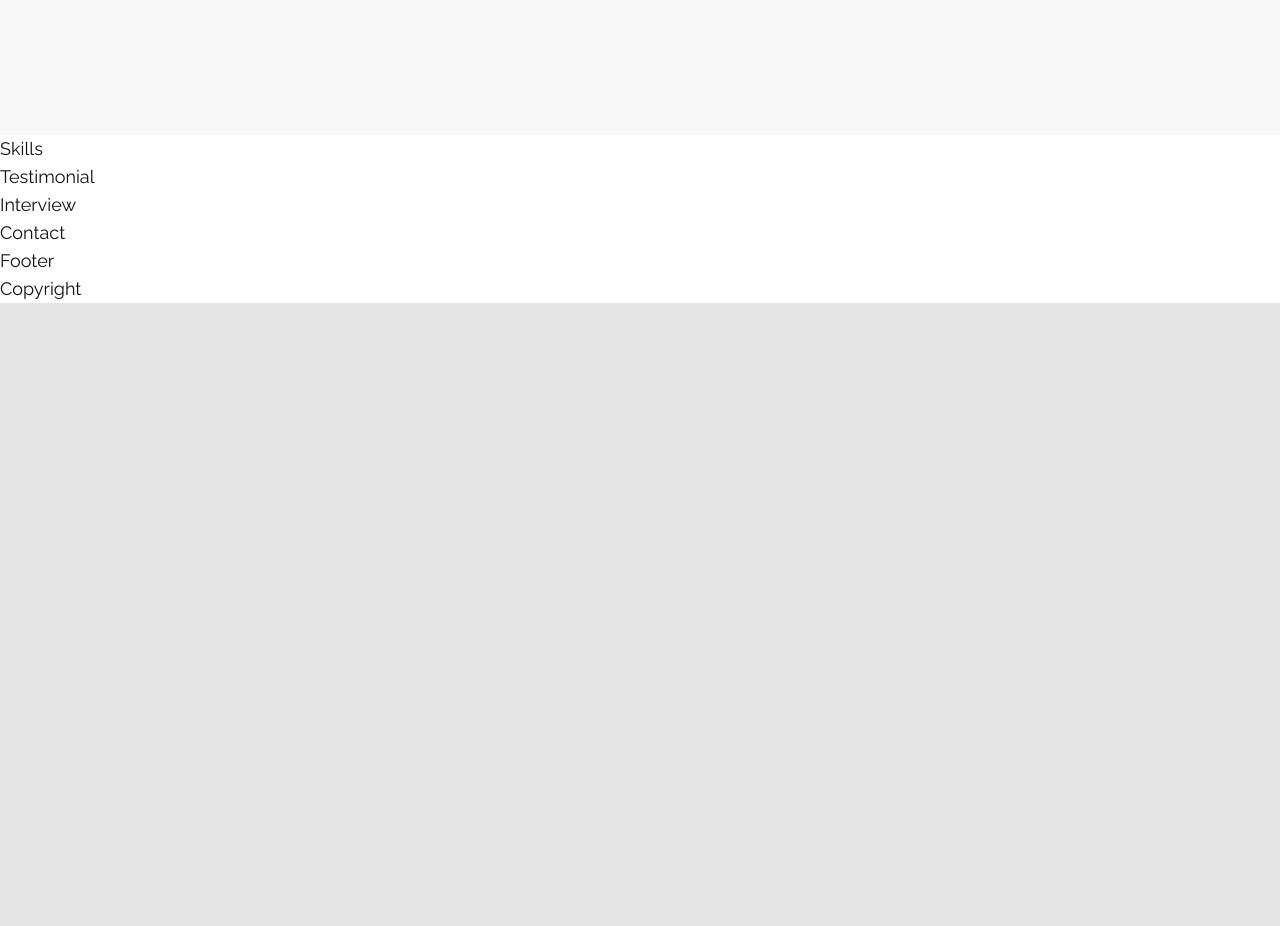
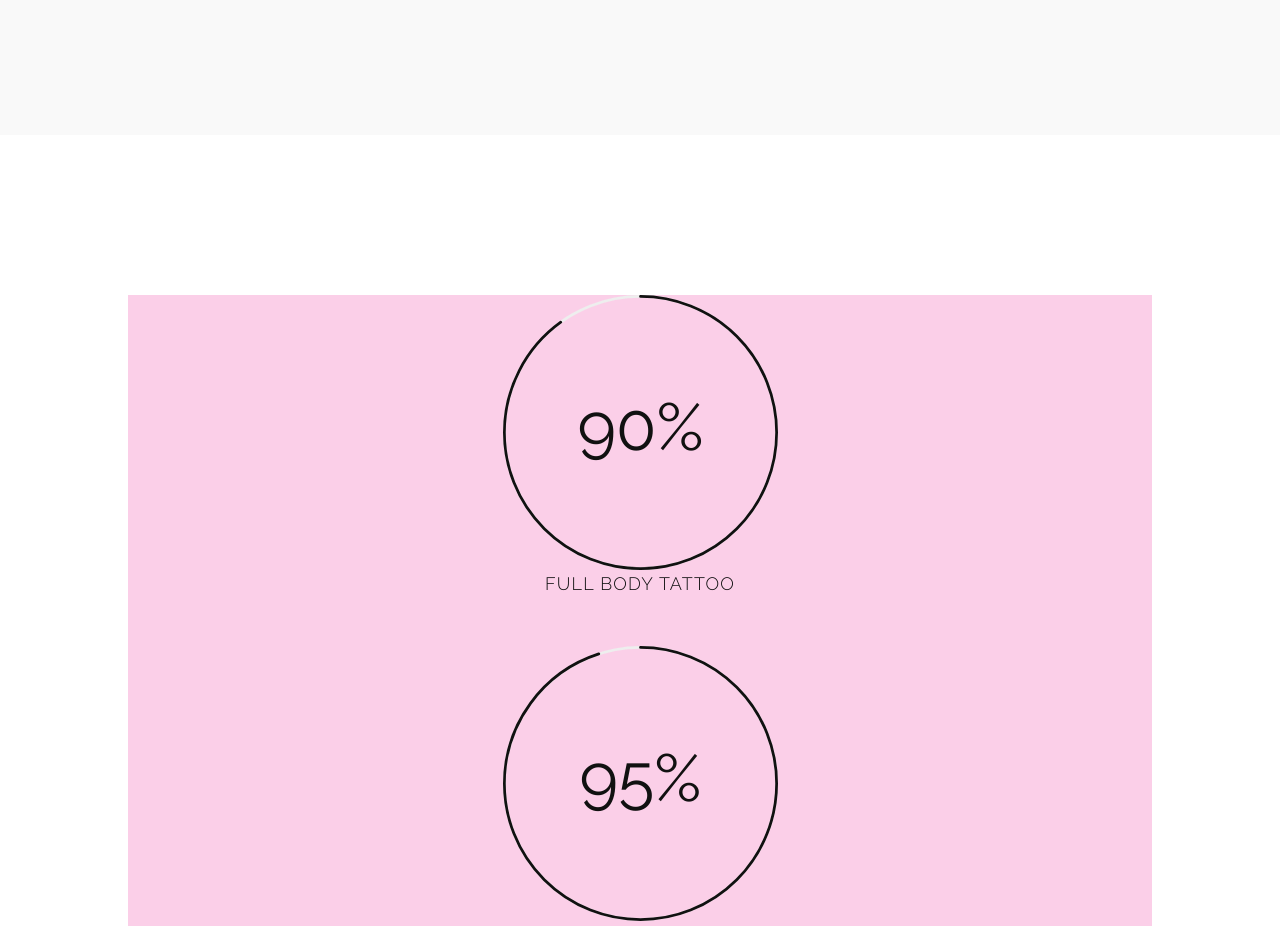
Before and after one commit to Barbatossifiruz/Tattoo-webProject, a React (Create React App) app: page / in a window 1280 px wide. Shown: the part 1720-2646 px from the top of the page. Before the commit the page ends 2023 px from the top, so only its background shows below. Built offline with nearby package versions, Linux system fonts and the light colour scheme; the HTML template or start-up script is replaced by a standard one; a web font is replaced by a local one.

Commit message:
add the progressbar

```diff
--- a/src/components/Skills.js
+++ b/src/components/Skills.js
@@ -1,7 +1,135 @@
-import React from 'react';
+import React, { useState, useEffect } from "react";
+
+import { useMemo } from "react";
+
+//* UseView Hook
+import { useInView } from "react-intersection-observer";
+
+//* React Circular
+import { CircularProgressbar } from "react-circular-progressbar";
+
+//* React circular styles
+import "react-circular-progressbar/dist/styles.css";
+
+//* import Motion
+import { motion } from "framer-motion";
+
+//* import fade in
+import { fadeIn } from "../variants";
 
 const Skills = () => {
-  return <div>Skills</div>;
+    // //! Destructure useInView Hook
+    const { ref, inView } = useInView({
+        threshold: 0.2,
+    });
+
+    //! Full body (%) tattoo state
+    const [fullBody, setFullBody] = useState(0);
+    //! irezumi  (%) tattoo state
+    const [irezumi, setIrezumi] = useState(0);
+    //! old School (%) tattoo state
+    const [oldSchool, setOldSchool] = useState(0);
+    //! Realism (%) tattoo state
+    const [realism, setRealism] = useState(0);
+
+    // useEffect(() => {
+    //     if (inView) {
+    //         setTimeout(() => {
+    //             //* FullBody - line (90%)
+    //             setFullBody((prevFullBody) => (prevFullBody < 90 ? prevFullBody + 1 : prevFullBody));
+    //             //* Irezumi - line (95%)
+    //             setIrezumi((prevIrezumi) => (prevIrezumi < 95 ? prevIrezumi + 1 : prevIrezumi));
+    //             //* OldSchool - line (70%)
+    //             setOldSchool((prevOldSchool) => (prevOldSchool < 70 ? prevOldSchool + 1 : prevOldSchool));
+    //             //* Realism - line (80%)
+    //             setRealism((prevRealism) => (prevRealism < 80 ? prevRealism + 1 : prevRealism));
+    //         }, 50);
+    //     } else {
+    //         setFullBody(0);
+    //         setIrezumi(0);
+    //         setOldSchool(0);
+    //         setRealism(0);
+    //     }
+    // }, [inView, fullBody, irezumi, oldSchool, realism]);
+
+    useEffect(() => {
+        if (inView) {
+            setTimeout(() => {
+                if (fullBody < 90) {
+                    setFullBody(fullBody + 1);
+                }
+                if (irezumi < 95) {
+                    setIrezumi(irezumi + 1);
+                }
+                if (oldSchool < 70) {
+                    setOldSchool(oldSchool + 1);
+                }
+                if (realism < 75) {
+                    setRealism(realism + 1);
+                }
+            }, 50);
+        } else {
+            setFullBody(0);
+            setIrezumi(0);
+            setOldSchool(0);
+            setRealism(0);
+        }
+    }, [inView, fullBody, irezumi, oldSchool, realism]);
+
+    //! Circular progressbar styles
+    const styles = {
+        path: {
+            stroke: "#111111",
+        },
+        trail: {
+            stroke: "#eeeeee",
+        },
+        text: {
+            fill: "#111111",
+            fontSize: "24px",
+        },
+    };
+
+    return (
+        <section ref={ref} className="section">
+            <div className="container mx-auto">
+                <div className="bg-pink-200 flex flex-col justify-between items-center gap-y-12">
+                    {/* Circular ítem full body tattoo*/}
+                    <div className="w-[150px] lg:w-[275px] flex flex-col items-center gap-y-6">
+                        <div>
+                            <CircularProgressbar strokeWidth={1} value={fullBody} styles={styles} text={`${fullBody}%`} />
+                            {/* text */}
+                            <div className="uppercase font-light tracking-[1.2px] text-center">Full Body Tattoo</div>
+                        </div>
+                    </div>
+                    {/* Circular ítem irezumi tattoo*/}
+                    <div className="w-[150px] lg:w-[275px] flex flex-col items-center gap-y-6">
+                        <div>
+                            <CircularProgressbar strokeWidth={1} value={irezumi} styles={styles} text={`${irezumi}%`} />
+                            {/* text */}
+                            <div className="uppercase font-light tracking-[1.2px] text-center">Irezumi Tattoo</div>
+                        </div>
+                    </div>
+                    {/* Circular ítem Old school Tattoo */}
+                    <div className="w-[150px] lg:w-[275px] flex flex-col items-center gap-y-6">
+                        <div>
+                            <CircularProgressbar strokeWidth={1} value={oldSchool} styles={styles} text={`${oldSchool}%`} />
+                            {/* text */}
+                            <div className="uppercase font-light tracking-[1.2px] text-center">Old School Tattoo</div>
+                        </div>
+                    </div>
+                    {/* Circular ítem Realism Tattoo  */}
+                    <div className="w-[150px] lg:w-[275px] flex flex-col items-center gap-y-6">
+                        <div>
+                            <CircularProgressbar strokeWidth={1} value={realism} styles={styles} text={`${realism}%`} />
+                            {/* text */}
+                            <div className="uppercase font-light tracking-[1.2px] text-center">Realism Tattoo</div>
+                        </div>
+                    </div>
+                </div>
+            </div>
+        </section>
+    );
 };
 
 export default Skills;
```
